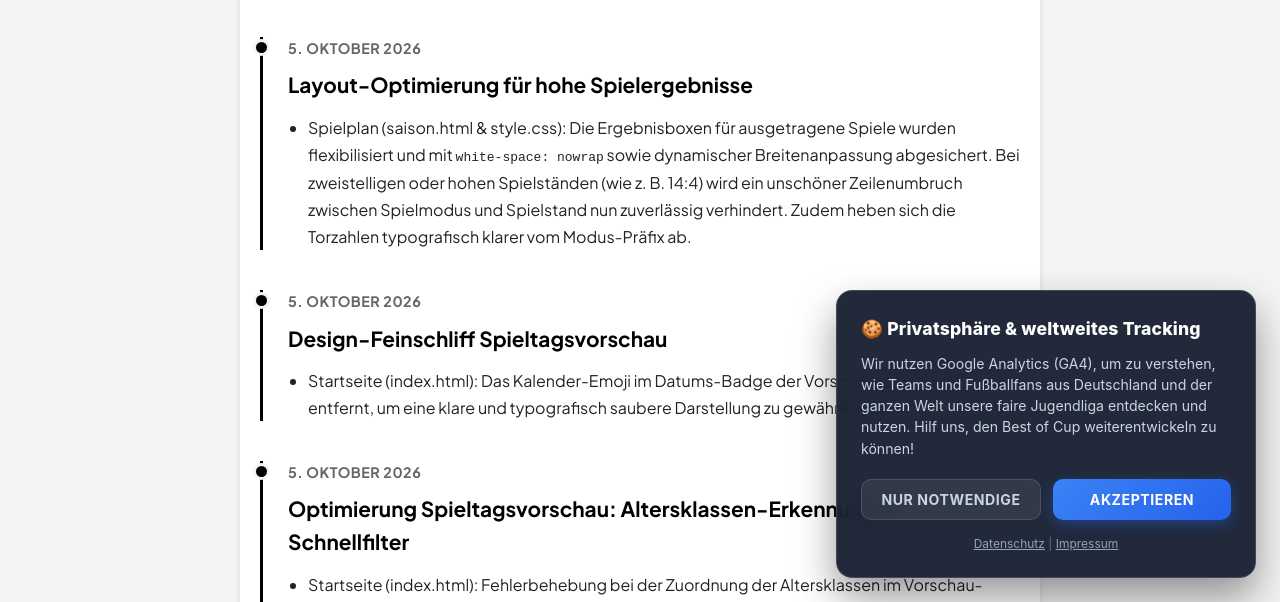
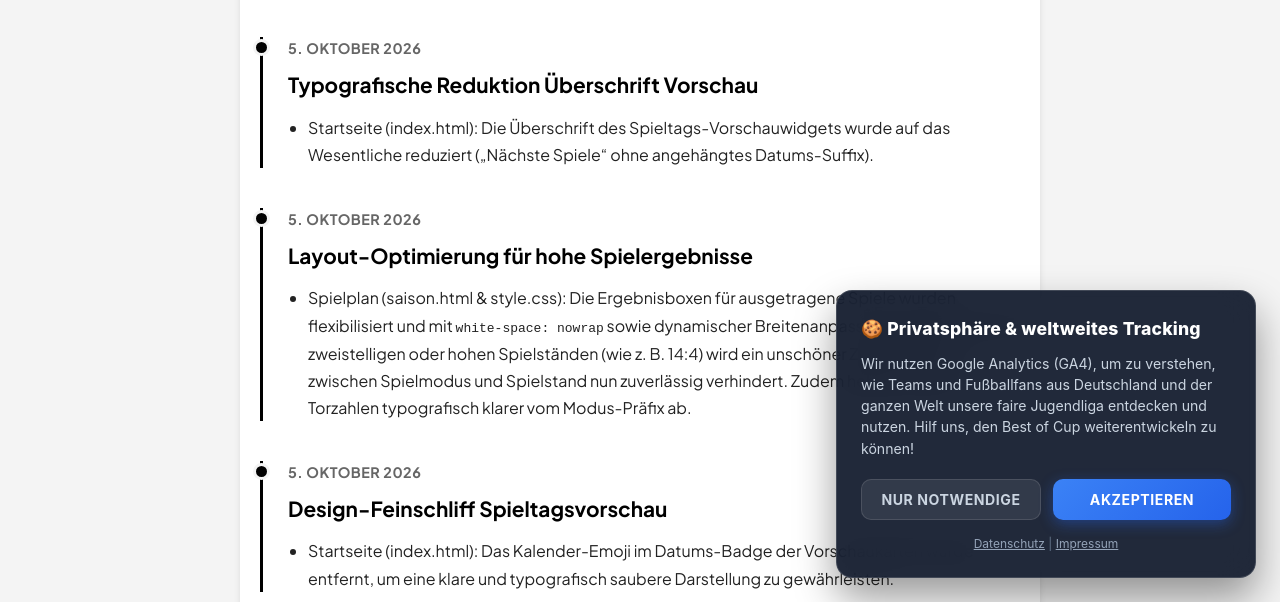
Before and after one commit to Barteklonia/best-of-cup, a plain HTML site: page logbuch.html in a window 1280 px wide. Shown: the part 198-800 px from the top of the page. Drawn offline with Linux system fonts and the light colour scheme.

Commit message:
style: Ueberschrift auf der Startseite auf 'Naechste Spiele' reduziert

```diff
--- a/logbuch.html
+++ b/logbuch.html
@@ -109,6 +109,14 @@
     <main>
         <div class="container">
             <h1 style="text-align: center; margin-bottom: 40px;">Logbuch (Changelog)</h1>
+
+            <div class="log-entry">
+                <div class="log-date">5. Oktober 2026</div>
+                <h3 class="log-title">Typografische Reduktion &Uuml;berschrift Vorschau</h3>
+                <ul class="log-list">
+                    <li>Startseite (index.html): Die &Uuml;berschrift des Spieltags-Vorschauwidgets wurde auf das Wesentliche reduziert (&bdquo;N&auml;chste Spiele&ldquo; ohne angeh&auml;ngtes Datums-Suffix).</li>
+                </ul>
+            </div>
 
             <div class="log-entry">
                 <div class="log-date">5. Oktober 2026</div>
```
Also changed, not shown: index.html (+3 -7 lines).
